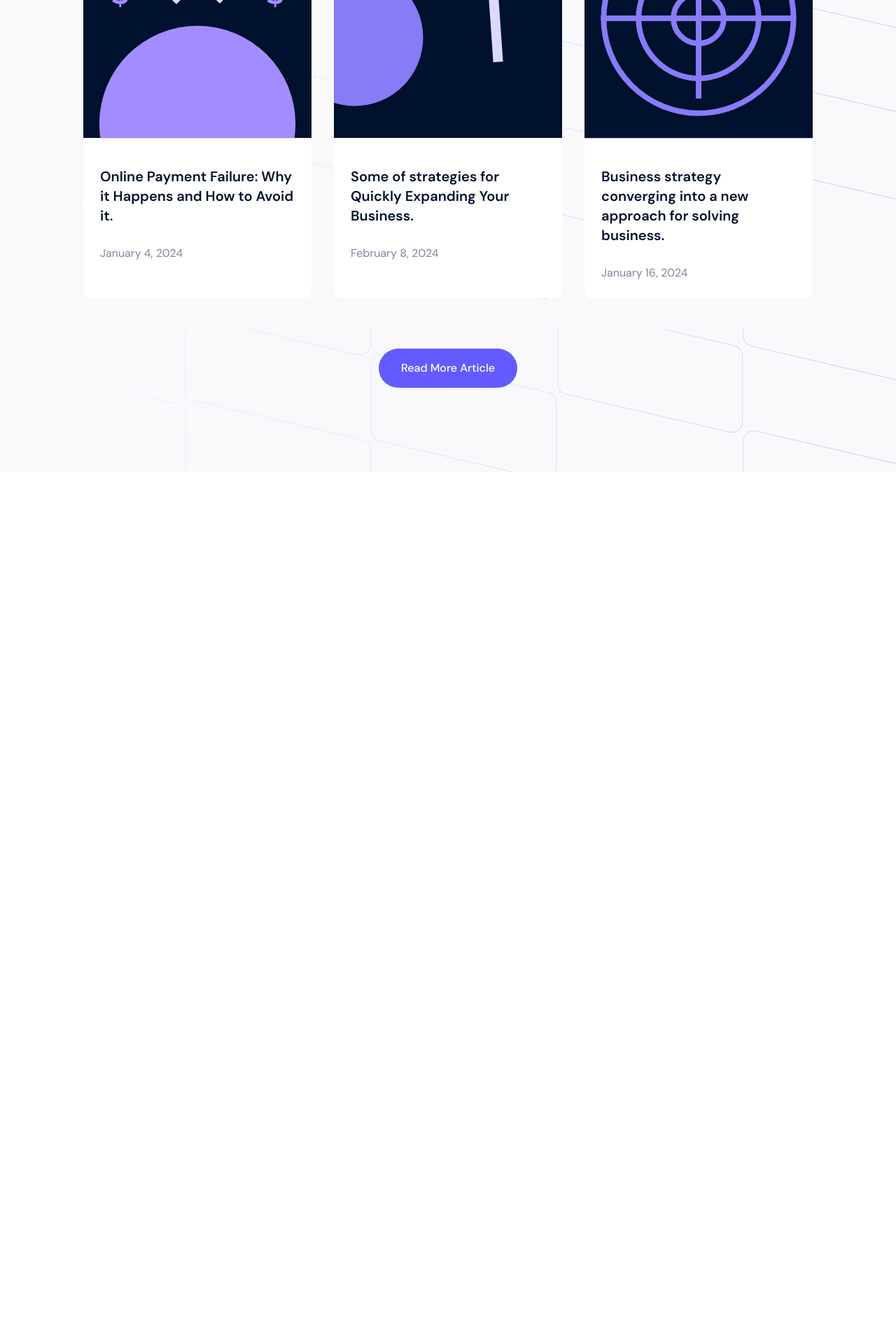
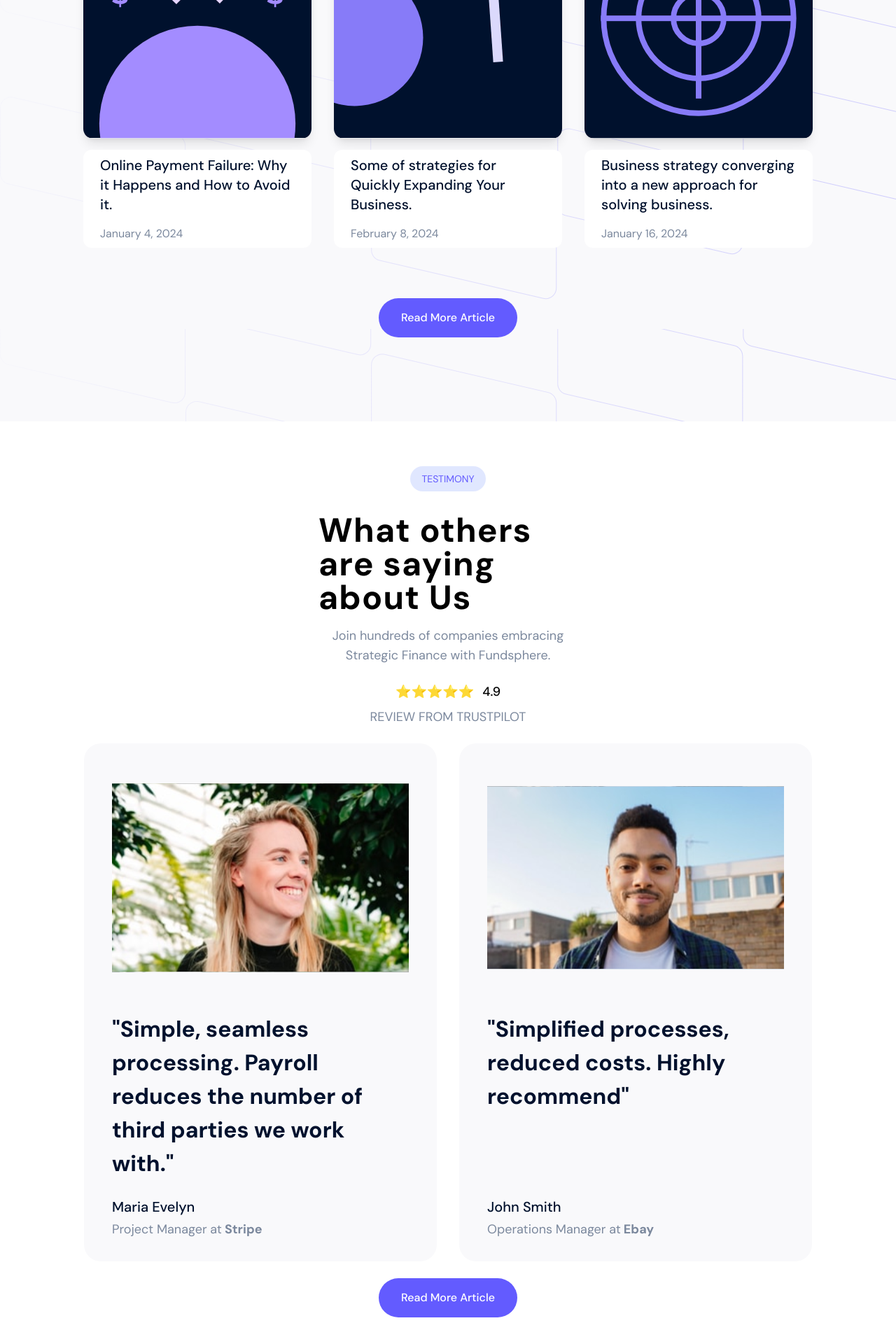
Before and after one commit to azkaanasiyya/Fundsphere, a React (Vite) app: page / in a window 1280 px wide. Shown: the part 3869-5789 px from the top of the page at 70% size. Before the commit the page ends 4543 px from the top, so only its background shows below. Built offline with nearby package versions, Linux system fonts and the light colour scheme.

Commit message:
testimony section

```diff
--- a/src/App.jsx
+++ b/src/App.jsx
@@ -5,6 +5,7 @@ import Ads from "./section/Ads"
 import Features from "./section/Features"
 import Plans from "./section/Plans"
 import Insight from "./section/Insight"
+import Testimony from "./section/Testimony"
 
 function App() {
 
@@ -17,6 +18,7 @@ function App() {
     < Features />
     < Plans />
     < Insight />
+    < Testimony />
     {/* < Footer />    */}
     </div>
   )
--- a/src/section/Insight.jsx
+++ b/src/section/Insight.jsx
@@ -14,11 +14,10 @@ const articles = [
 ];
 
 export default function Insight() {
-    const [visibleCount, setVisibleCount] = useState(3);
-    const isExpanded = visibleCount === articles.length;
+    const [showAll, setShowAll] = useState(false);
 
     return (
-      <div className="insight-section py-[120px] px-[119px] bg-neutral-50 min-h-screen" style={{backgroundImage: `url(${pattern})`}}>
+      <div className="insight-section py-[120px] px-[119px] bg-neutral-50 min-h-screen" style={{ backgroundImage: `url(${pattern})` }}>
         <div className="container max-w-[1201px] flex flex-col gap-[72px] items-center">
             <div className="headline flex flex-col items-center gap-[16px]">
                 <span className="mb-[16px] inline-block rounded-full bg-indigo-100 px-[16px] py-[8px] text-sm font-normal text-primary-500">
@@ -30,27 +29,27 @@ export default function Insight() {
                 </p>
             </div>
 
+            <div className="grid md:grid-cols-3 gap-[32px]">
+                {articles.slice(0, showAll ? articles.length : 3).map((article, index) => (
+                    <div key={index} className="flex flex-col gap-4 items-center">
+                        <div className="bg-white rounded-[14px] shadow-lg overflow-hidden">
+                            <img src={article.image} alt={article.title} className="w-[379px] h-[342px] object-cover rounded-xl" />
+                        </div>
 
-            <div className="grid md:grid-cols-3 gap-[32px]">
-            {articles.slice(0, visibleCount).map((article, index) => (
-                <div key={index} className="bg-white rounded-xl flex flex-col items-center">
-                    <img src={article.image} alt={article.title} className="w-[379px] h-[342px] object-cover mb-4 rounded-t-xl" />
-                    <div className="">
-                        <div className="p-6 w-full flex flex-col text-left bg-white rounded-xl">
-                            <h3 className="text-neutral-500 text-xl font-semibold mb-7">{article.title}</h3>
+                        <div className="bg-white rounded-[12px] py-[8px] px-[24px] text-left flex flex-col justify-between">
+                            <h3 className="text-neutral-500 text-xl font-medium mb-4">{article.title}</h3>
                             <p className="text-neutral-300 text-base">{article.date}</p>
                         </div>
                     </div>
-
-                </div>
-            ))}
+                ))}
             </div>
 
+
             <button
-            onClick={() => setVisibleCount(isExpanded ? 3 : articles.length)}
-            className="px-[32px] py-[8px] h-[56px] bg-primary-500 text-white rounded-full font-medium hover:bg-primary-400 transition"
+                onClick={() => setShowAll(!showAll)}
+                className="px-[32px] py-[8px] h-[56px] bg-primary-500 text-white rounded-full font-medium hover:bg-primary-400 transition"
             >
-            {isExpanded ? "See Less Article" : "Read More Article"}
+                {showAll ? "See Less Article" : "Read More Article"}
             </button>
         </div>
       </div>
--- /dev/null
+++ b/src/section/Testimony.jsx
@@ -0,0 +1,91 @@
+import { useState } from "react";
+import testimony1 from "../assets/testimonial1.svg";
+import testimony2 from "../assets/testimonial2.svg";
+
+const testimonials = [
+    {
+        name: "Maria Evelyn",
+        role: "Project Manager at",
+        bold: "Stripe",
+        image: testimony1,
+        feedback:
+          "Simple, seamless processing. Payroll reduces the number of third parties we work with.",
+      },
+      {
+        name: "John Smith",
+        role: "Operations Manager at",
+        bold: "Ebay",
+        image: testimony2,
+        feedback: "Simplified processes, reduced costs. Highly recommend",
+      },
+      {
+        name: "Emma Wilson",
+        role: "Finance Lead at",
+        bold: "Shopify",
+        image: testimony2,
+        feedback: "Fundsphere helped us scale efficiently. Great experience overall!",
+      },
+      {
+        name: "David Brown",
+        role: "CFO at",
+        bold: "Amazon",
+        image: testimony1,
+        feedback: "Our financial operations are now streamlined and more transparent.",
+      },
+];
+
+export default function Testimony() {
+    const [showAll, setShowAll] = useState(false);
+
+    return (
+        <div className="testimonial-section pt-[64px] pb-[104px] px-[120px] min-h-screen">
+            <div className="container max-w-[1200px] flex flex-col items-center gap-[56px]">
+                <div className="headline-wrapper flex flex-col items-center gap-[24px]">
+                    <div className="headline w-[370px] flex flex-col items-center gap-[16px]">
+                        <span className="mb-[16px] inline-block rounded-full bg-indigo-100 px-[16px] py-[8px] text-sm font-normal text-primary-500">
+                            TESTIMONY
+                        </span>
+                        <h2 className="text-5xl font-bold tracking-wide">What others are saying about Us</h2>
+                        <p className="text-neutral-300 text-lg text-center font-normal">
+                            Join hundreds of companies embracing Strategic Finance with Fundsphere.
+                        </p>
+                    </div>
+
+                    <div className="review flex flex-col items-center gap-[8px]">
+                        <div className="stars flex flex-row items-center">
+                             <span className="text-yellow-400 text-lg mr-[12px]">⭐⭐⭐⭐⭐</span>
+                            <span className="text-lg font-medium">4.9</span>
+                        </div>
+                        <p className="text-lg font-normal text-neutral-300">REVIEW FROM TRUSTPILOT</p>
+                    </div>
+
+                    <div className="grid grid-cols-1 md:grid-cols-2 mx-auto gap-[32px]">
+                        {testimonials.slice(0, showAll ? testimonials.length : 2).map((testimonial, index) => (
+                            <div key={index} className="bg-neutral-50 rounded-[24px] py-[32px] px-[40px] flex flex-col gap-[32px]">
+                                <img src={testimonial.image} alt={testimonial.name} className="w-[504px] h-[320px]" />
+                                <div className="flex flex-col justify-between flex-grow gap-[24px]">
+                                    <h3 className="text-[32px] font-bold text-neutral-500">"{testimonial.feedback}"</h3>
+                                    <div className="flex flex-col gap-[4px]">
+                                        <p className="text-xl font-medium text-neutral-500">{testimonial.name}</p>
+                                        <div className="flex flex-row gap-[4px]">
+                                            <p className="text-lg font-normal text-neutral-300">{testimonial.role}</p>
+                                            <span className="text-lg font-bold text-neutral-300">{testimonial.bold}</span>
+                                        </div>
+                                    </div>
+                                </div>
+
+                            </div>
+                        ))}
+                    </div>
+
+                    <button
+                        onClick={() => setShowAll(!showAll)}
+                        className="px-[32px] py-[8px] h-[56px] bg-primary-500 text-white rounded-full font-medium hover:bg-primary-400 transition"
+                    >
+                        {showAll ? "See Less Article" : "Read More Article"}
+                    </button>
+                </div>
+            </div>
+        </div>
+    )
+}
```
Also changed, not shown: src/assets/testimonial1.svg (added), src/assets/testimonial2.svg (added).
